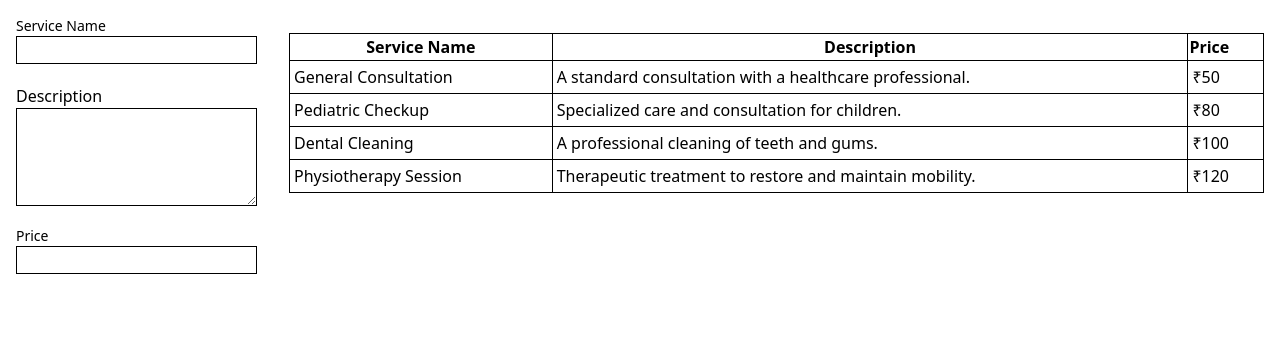
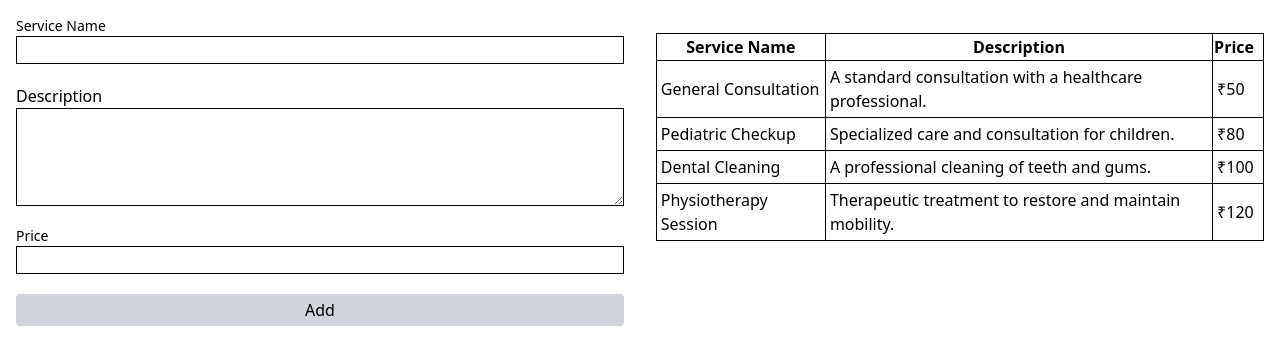
Before and after one commit to kirtiiraghav/Jarurat-Care-Assignment, a React (Vite) app: page / in a window 1280 px wide. Shown: the top 364 px of the page. Built offline with nearby package versions, Linux system fonts and the light colour scheme.

Commit message:
add a button to submit form

```diff
--- a/src/components/ServiceForm.jsx
+++ b/src/components/ServiceForm.jsx
@@ -4,10 +4,11 @@ import DescriptionInput from './DescriptionInput'
 
 export default function ServiceForm() {
     return (
-        <form>
+        <form className='w-full'>
             <Input label='Service Name' id='name' />
             <DescriptionInput label='Description' id='desc' />
             <Input label='Price' id='price' />
+            <button className='bg-gray-300 w-full rounded p-1 text-center'>Add</button>
         </form>
     )
 }
```
